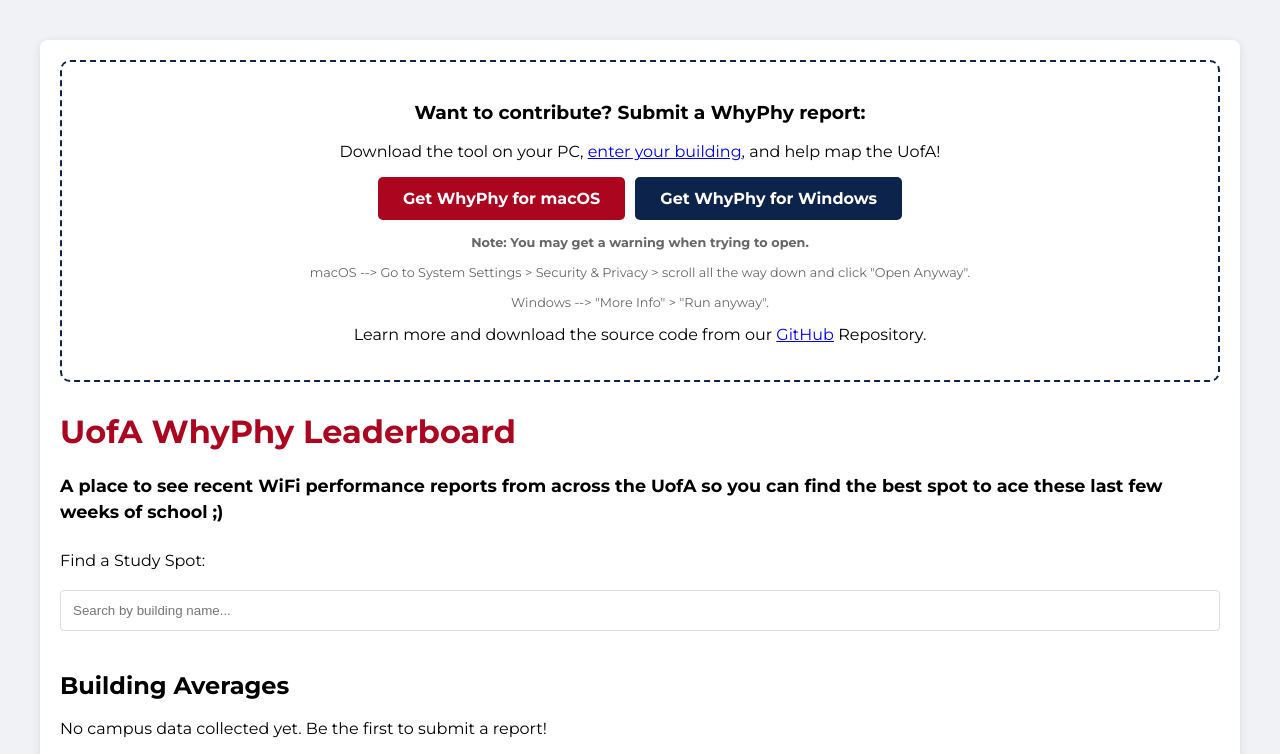
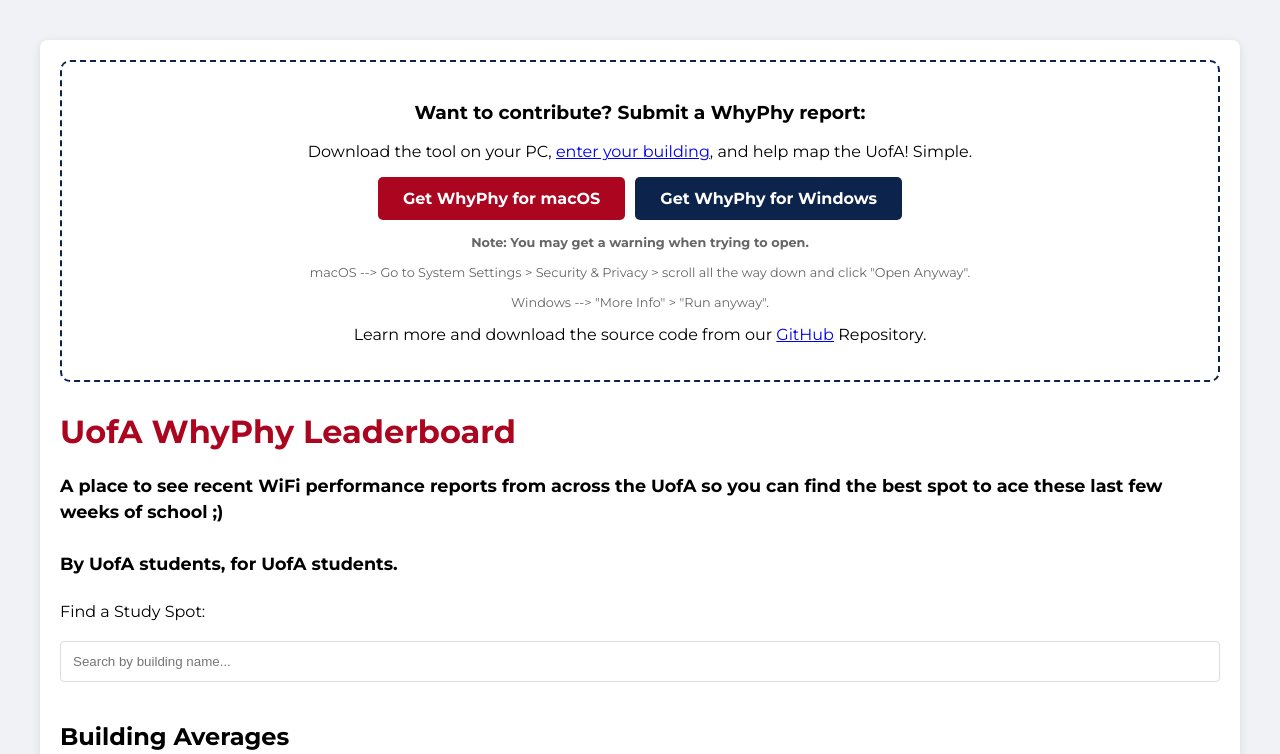
Before and after one commit to alecodominguez/GetYourWhyPhy, a FastAPI app: page / in a window 1280 px wide. Shown: the top 754 px of the page. Run offline with FastAPI, Linux system fonts and the light colour scheme.

Commit message:
added some tect to frontend

```diff
--- a/templates/index.html
+++ b/templates/index.html
@@ -157,7 +157,7 @@
 <div class="card">
     <div style="text-align: center; margin-bottom: 30px; padding: 20px; border: 2px dashed #0C234B; border-radius: 10px;">
         <h3>Want to contribute? Submit a WhyPhy report:</h3>
-        <p>Download the tool on your PC, <a href="https://map.arizona.edu/" target="_blank" rel="noopener noreferrer">enter your building</a>, and help map the UofA!</p>
+        <p>Download the tool on your PC, <a href="https://map.arizona.edu/" target="_blank" rel="noopener noreferrer">enter your building</a>, and help map the UofA! Simple.</p>
         <div style="display: flex; gap: 10px; justify-content: center; margin-top: 15px;">
             <a href="/downloads/WhyPhy_Mac.zip" download class="btn"
                style="background-color: #AB0520; color: white; padding: 12px 25px;">
@@ -186,6 +186,7 @@
     <h1>UofA WhyPhy Leaderboard</h1>
     <p class="subtitle">A place to see recent WiFi performance reports from across the UofA so you can find the best
         spot to ace these last few weeks of school ;)</p>
+    <p class="subtitle">By UofA students, for UofA students.</p>
     <label for="locationSearch">Find a Study Spot:</label>
     <input type="text" id="locationSearch" list="campus-list" onkeyup="filterTable()"
            placeholder="Search by building name...">
```
